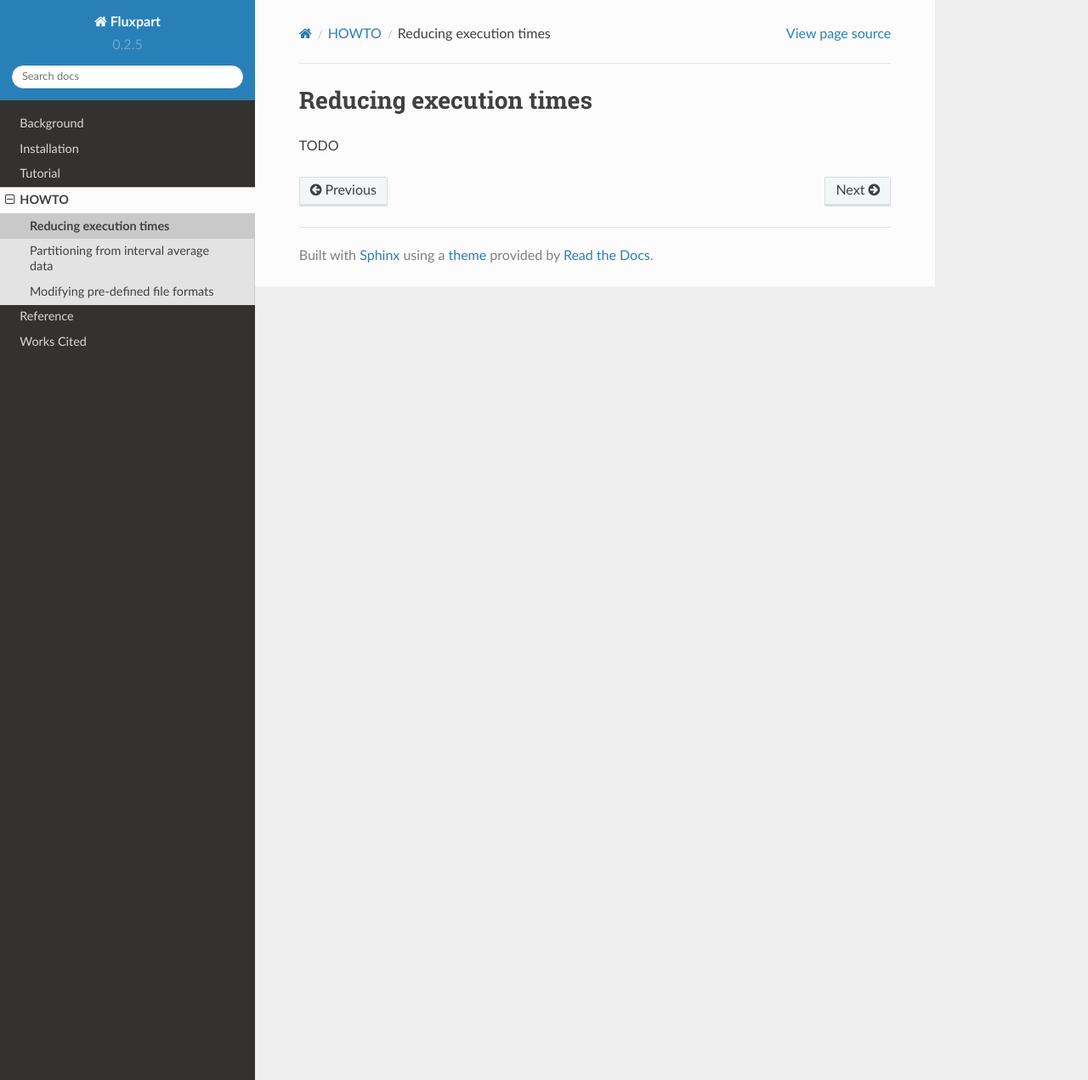
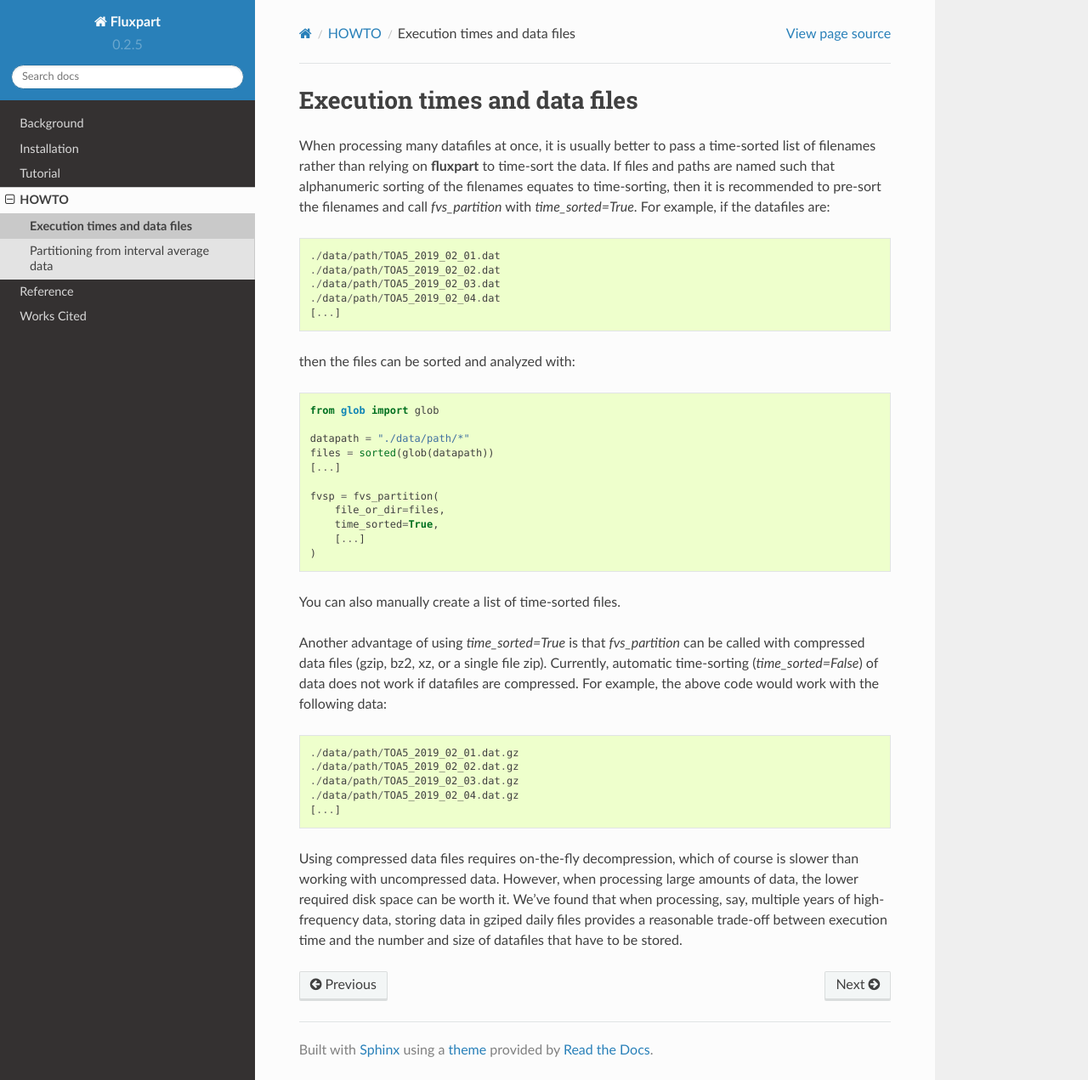
Before and after one commit to usda-ars-ussl/fluxpart, a Sphinx documentation site: the page built from docs/source/howto/performance.rst, in a window 1280 px wide and 1271 px high. Shown: the whole window at 85% size. Built offline with Sphinx 7.4.7 and the Read the Docs theme 2.0.0, drawn with Linux system fonts in a browser that asks for light colours.

Commit message:
update docs

```diff
--- a/docs/source/howto/index.rst
+++ b/docs/source/howto/index.rst
@@ -8,4 +8,3 @@ HOWTO
 
    performance
    qcaverage
-   modifyformat
--- a/docs/source/howto/performance.rst
+++ b/docs/source/howto/performance.rst
@@ -1,5 +1,57 @@
 .. _performance-howto:
 
-Reducing execution times
-------------------------
-TODO
+Execution times and data files
+------------------------------
+When processing many datafiles at once, it is usually better to pass a
+time-sorted list of filenames rather than relying on **fluxpart** to time-sort
+the data. If files and paths are named such that alphanumeric sorting of the
+filenames equates to time-sorting, then it is recommended to pre-sort the
+filenames and call `fvs_partition` with `time_sorted=True`. For example, if the
+datafiles are:
+
+.. code::
+
+    ./data/path/TOA5_2019_02_01.dat
+    ./data/path/TOA5_2019_02_02.dat
+    ./data/path/TOA5_2019_02_03.dat
+    ./data/path/TOA5_2019_02_04.dat
+    [...]
+
+then the files can be sorted and analyzed with:
+
+.. code:: python
+
+    from glob import glob
+
+    datapath = "./data/path/*"
+    files = sorted(glob(datapath))
+    [...]
+
+    fvsp = fvs_partition(
+        file_or_dir=files,
+        time_sorted=True,
+        [...]
+    )
+
+You can also manually create a list of time-sorted files.
+
+Another advantage of using `time_sorted=True` is that `fvs_partition` can be
+called with compressed data files (gzip, bz2, xz, or a single file zip).
+Currently, automatic time-sorting (`time_sorted=False`) of data does not work
+if datafiles are compressed. For example, the above code would work with the
+following data:
+
+.. code::
+
+    ./data/path/TOA5_2019_02_01.dat.gz
+    ./data/path/TOA5_2019_02_02.dat.gz
+    ./data/path/TOA5_2019_02_03.dat.gz
+    ./data/path/TOA5_2019_02_04.dat.gz
+    [...]
+
+Using compressed data files requires on-the-fly decompression, which of course
+is slower than working with uncompressed data. However, when processing large
+amounts of data, the lower required disk space can be worth it. We've found
+that when processing, say, multiple years of high-frequency data, storing data
+in gziped daily files provides a reasonable trade-off between execution time
+and the number and size of datafiles that have to be stored.
--- a/docs/source/works_cited.rst
+++ b/docs/source/works_cited.rst
@@ -41,6 +41,12 @@ Works Cited
     flux partitioning. Water Resour. Res., 44, W10418,
     doi:`10.1029/2008WR006932 <https://doi.org/10.1029/2008WR006932>`_.
 
+.. [SSS19] T. M. Scanlon, D. F. Schmidt, T. H. Skaggs (2019). Correlation-based
+    flux partitioning of water vapor and carbon dioxide fluxes: Method
+    simplification and estimation of canopy water use efficiency. Agricultural
+    and Forest Meteorology, 279, 107732,
+    doi:`10.1016/j.agrformet.2019.107732 <https://doi.org/10.1016/j.agrformet.2019.107732>`_.
+
 .. [SAAS+18] T. H. Skaggs, R. G. Anderson, J. G. Alfieri, T. M. Scanlon,
     W. P. Kustas (2018). Fluxpart: Open source software for partitioning carbon
     dioxide and water vapor fluxes. Agricultural and Forest Meteorology
```
Also changed, not shown: docs/source/tutorial.rst (+25 -4 lines).
